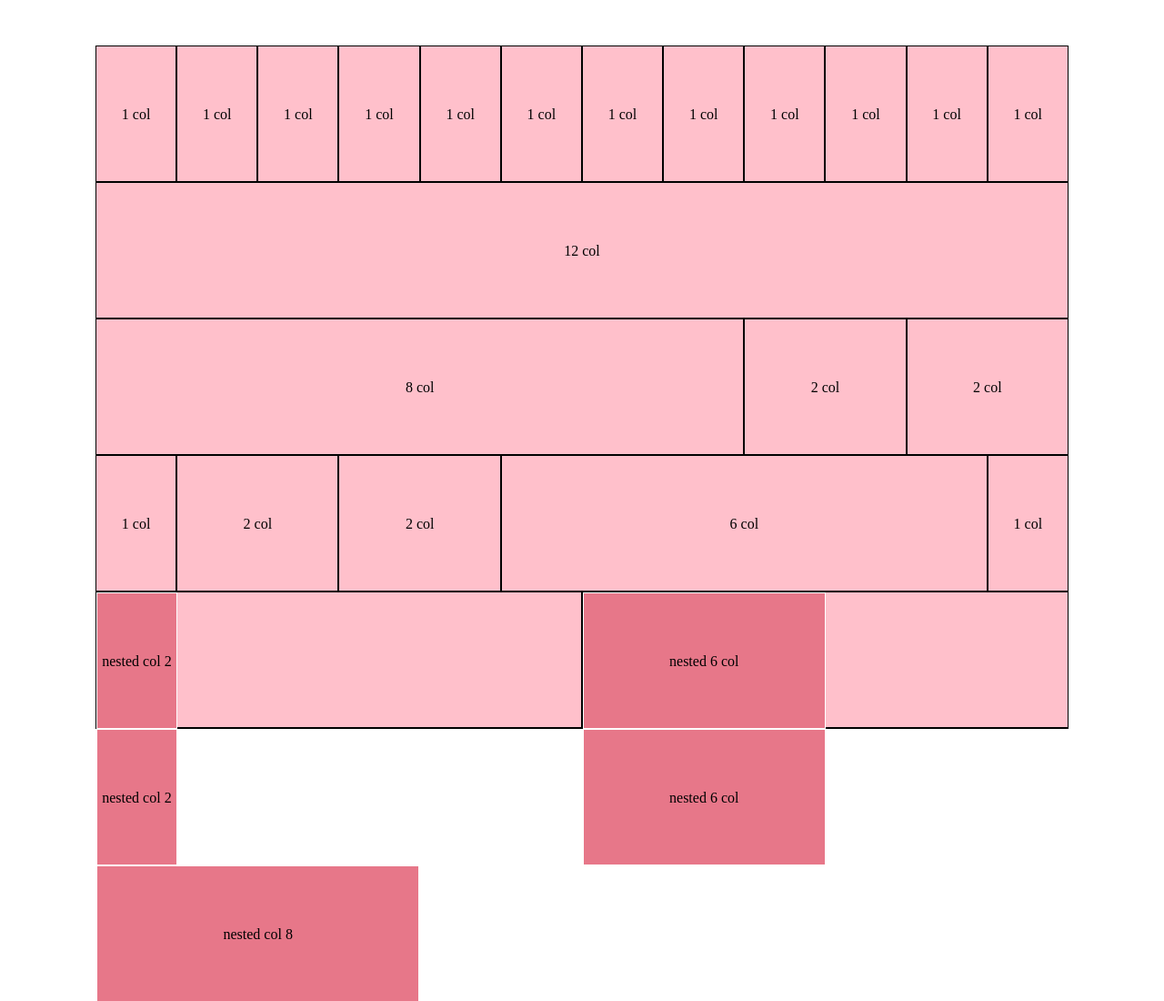
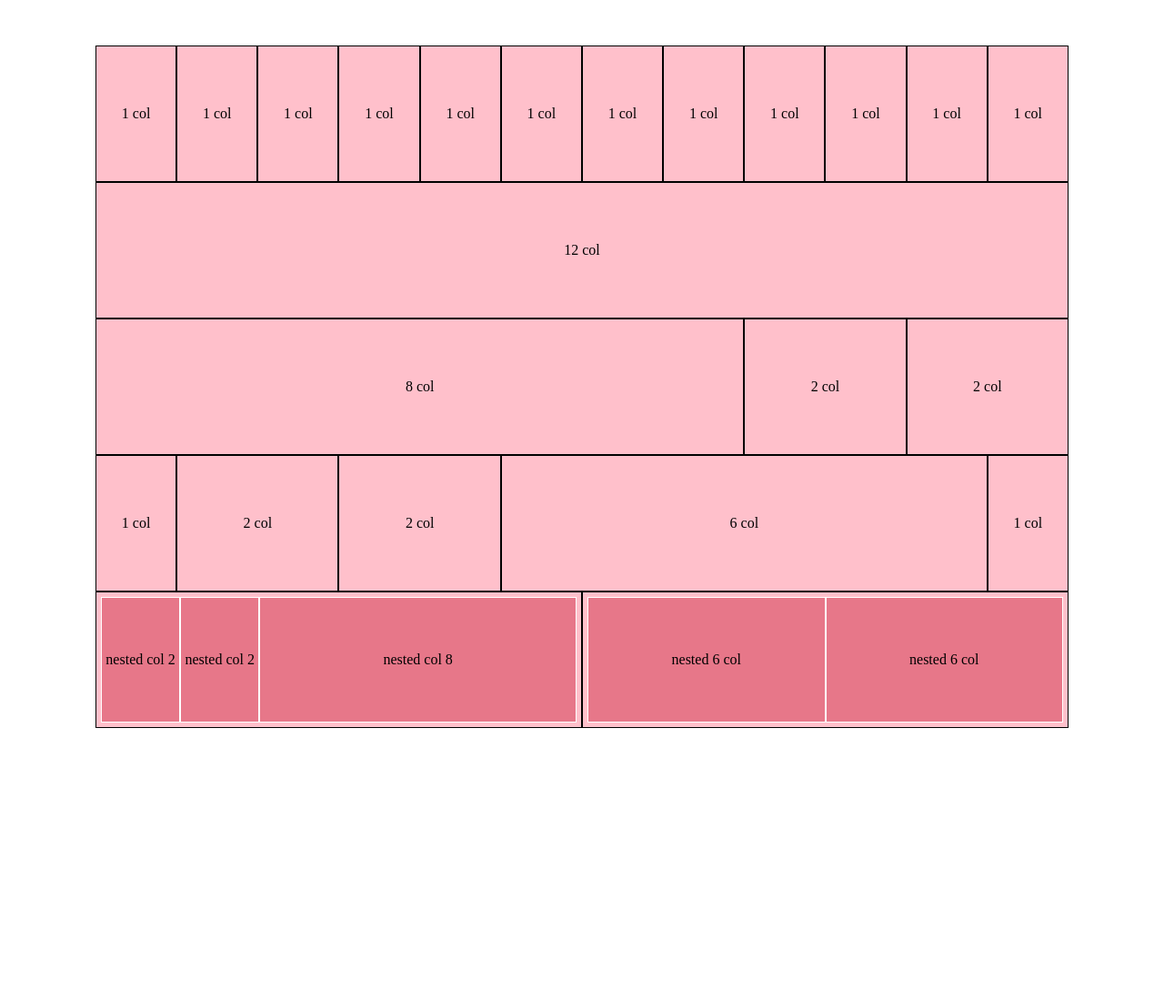
Before and after one commit to Riccarpa/html-css-12bool, a plain HTML site: page index.html in a window 1280 px wide. Shown: the whole page at 91% size. After the commit the page ends 800 px from the top, so only its background shows below. Drawn offline with Linux system fonts and the light colour scheme.

Commit message:
difinitivo

```diff
--- a/style/12bool.css
+++ b/style/12bool.css
@@ -24,10 +24,17 @@
 }
 
 
-/* disply inline-block */
+/* disply  */
 
 .display-ib {
     display: inline-block;
+}
+
+.flex {
+    display: flex;
+    flex-shrink: 0;
+    flex-grow: 0;
+    flex-basis: auto;
 }
 
 
--- a/style/style.css
+++ b/style/style.css
@@ -2,26 +2,13 @@ body {
     margin-top: 50px;
 }
 
-.row:last-child {
-    margin-bottom: 50px;
-    border-bottom: 1px solid black;
+.row>* {
+    border: 1px solid black;
+    height: 150px;
 }
 
-.row * {
-    border: 1px solid black;
-    height: 150px;
-    text-align: center;
-    line-height: 150px;
-    vertical-align: middle;
-}
-
-.h170 {
-    height: 140px;
-}
-
-.row.nest {
+.flex.nest {
     padding: 5px;
-    line-height: 140px;
 }
 
 .border-white {
```
